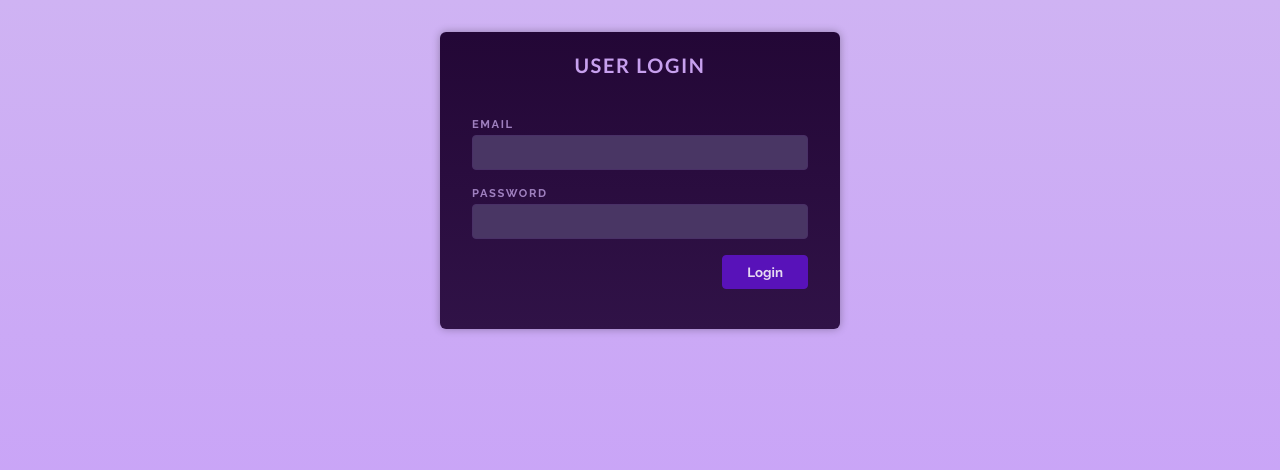
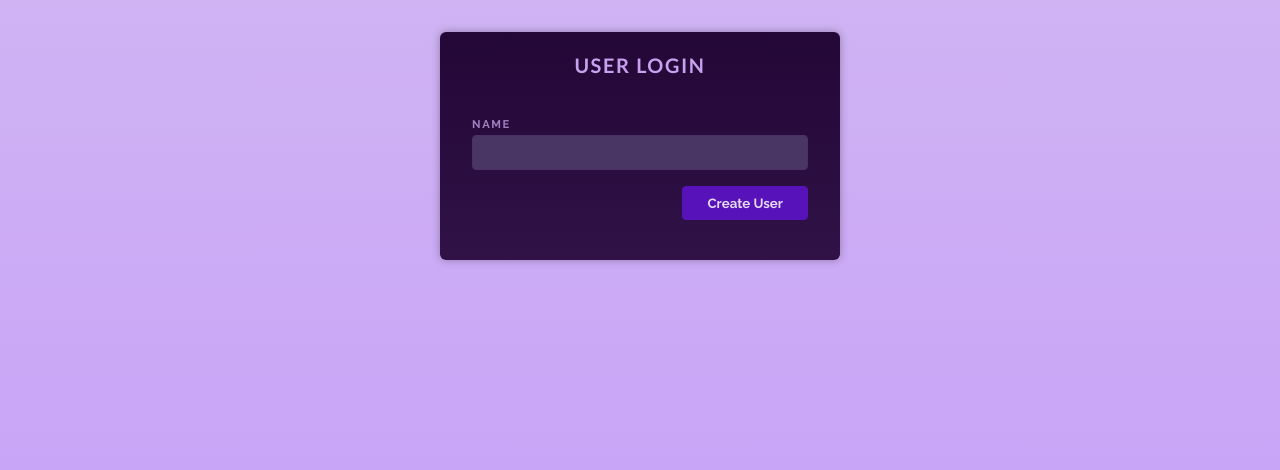
Before and after one commit to M2BARH/react-course, a JavaScript app in the folder section_three/my-react-app/: page / in a window 1280 px wide. Shown: the top 470 px of the page. Built offline with nearby package versions, Linux system fonts and the light colour scheme; the HTML template or start-up script is replaced by a standard one.

Commit message:
coding exercise eight commit

```diff
--- a/section_three/my-react-app/src/App.js
+++ b/section_three/my-react-app/src/App.js
@@ -1,31 +1,22 @@
 export const user = {
-  email: "",
-  password: "",
-  loggedIn: false,
+  name: '',
 };
 
 function App() {
-  function handleClick() {
-    user.email = "example@email.com";
-    user.password = "3x@mple0";
-    user.loggedIn = true;
+  function handleCreateUser(name) {
+    user.name = name;
   }
 
   return (
     <div id="app">
       <h1>User Login</h1>
       <p>
-        <label>Email</label>
-        <input type="email" />
-      </p>
-
-      <p>
-        <label>Password</label>
-        <input type="password" />
+        <label>Name</label>
+        <input type="text" />
       </p>
 
       <p id="actions">
-        <button onClick={handleClick}>Login</button>
+        <button onClick={() => handleCreateUser("2lani")}>Create User</button>
       </p>
     </div>
   );
```
